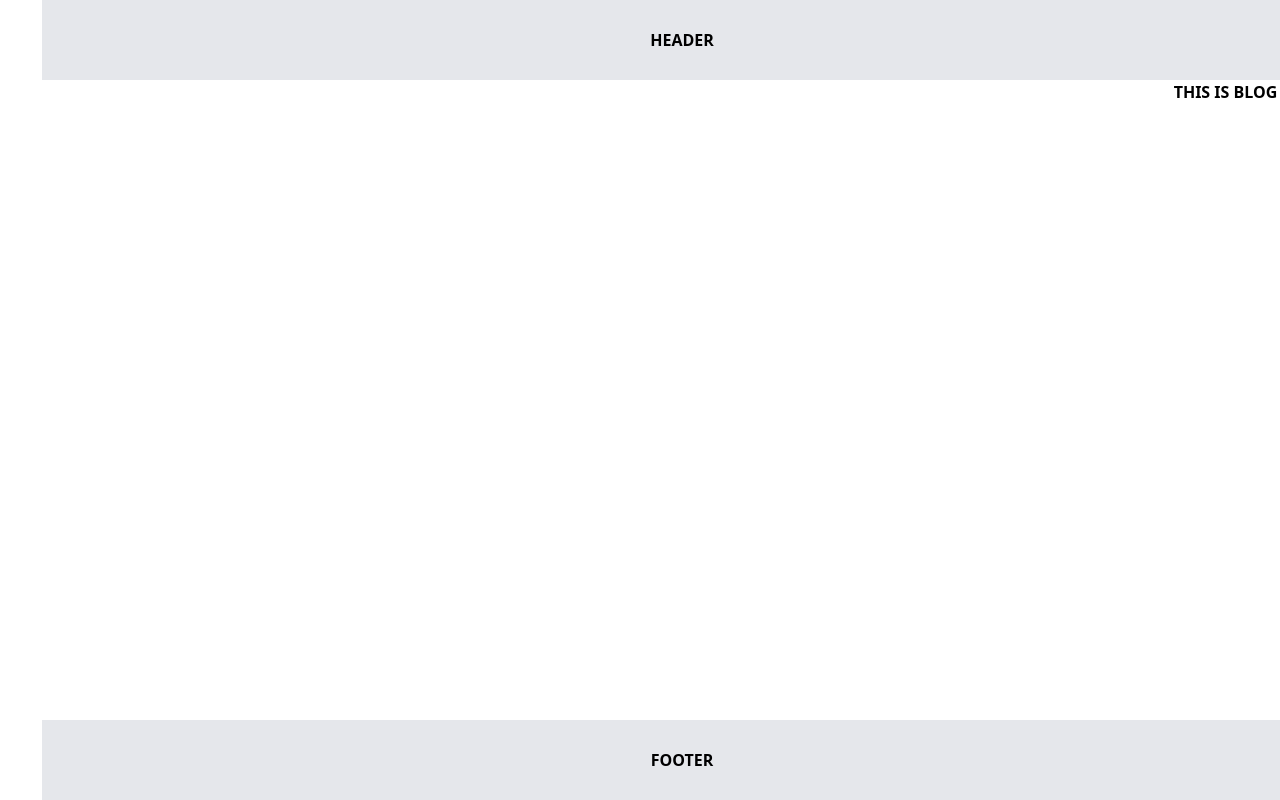
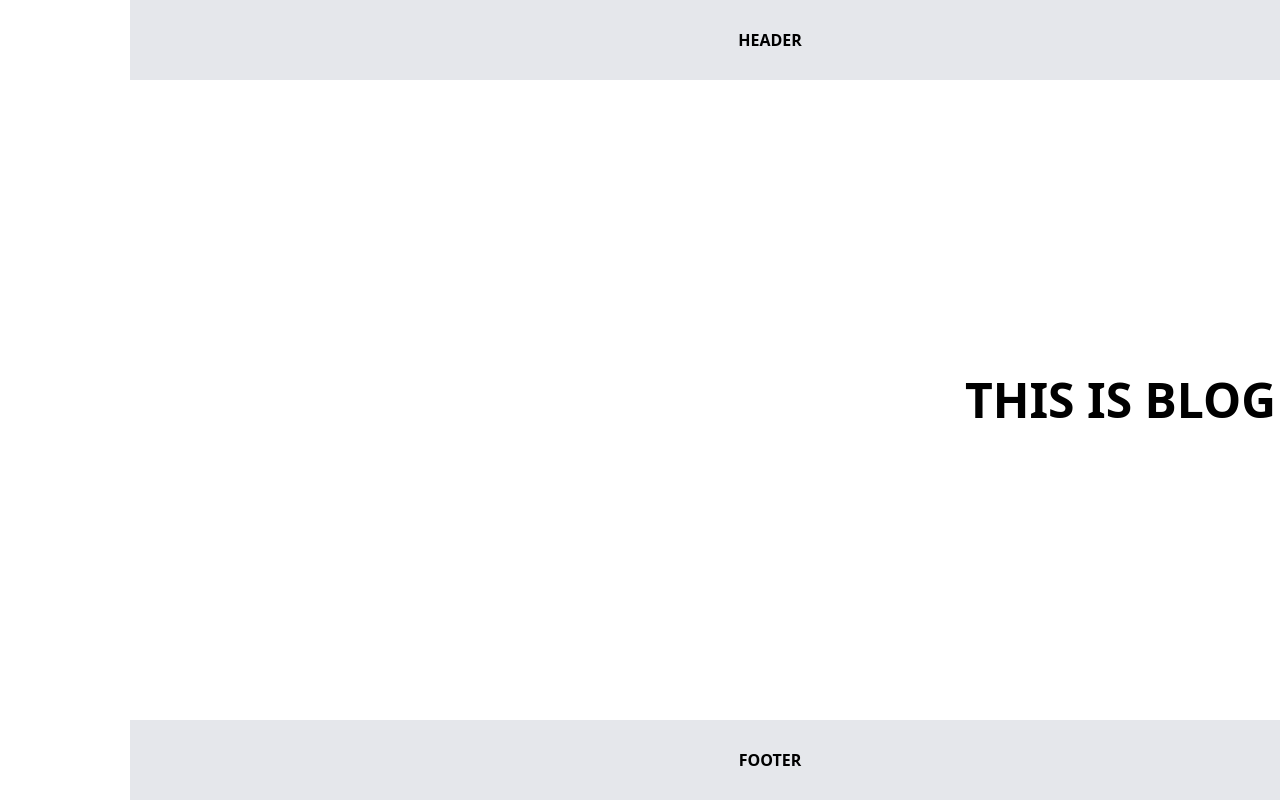
Before and after one commit to Alirezawmoradi/classbon-project, a Next.js app: page /blog in a window 1280 px wide. Built offline with nearby package versions, Linux system fonts and the light colour scheme.

Commit message:
Folder structure changed First Layouts and templates added slug dynamic routes first config set

```diff
--- /dev/null
+++ b/src/app/blog/[slug]/page.tsx
@@ -0,0 +1,6 @@
+export default async function BlogDetails({params}: { params: { slug: string } }) {
+    const {slug} = params;
+    return(
+        <h1 className='text-5xl flex justify-center items-center'>{slug}</h1>
+    )
+}
--- a/src/app/blog/page.tsx
+++ b/src/app/blog/page.tsx
@@ -1,5 +1,5 @@
 export default async function Blog() {
     return(
-        <h1>This is Blog page</h1>
+        <h1 className='text-5xl flex justify-center items-center'>This is Blog page</h1>
     )
 }
```
